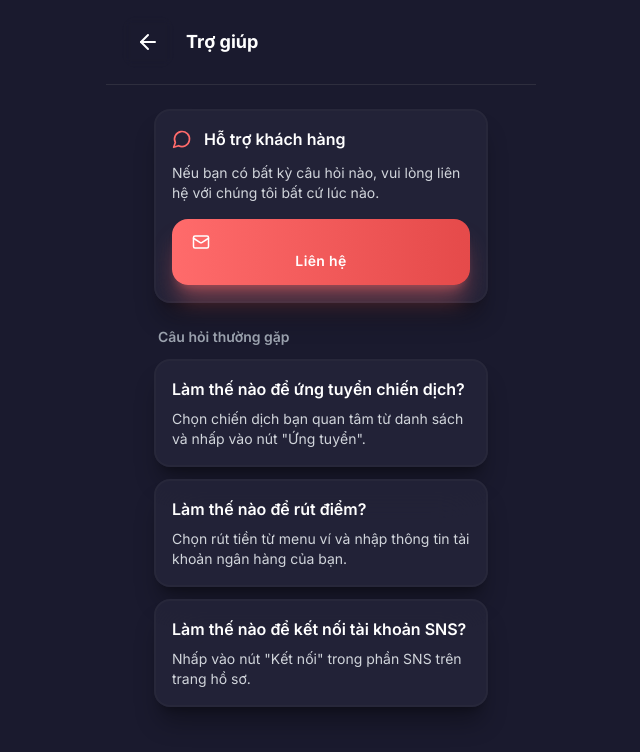
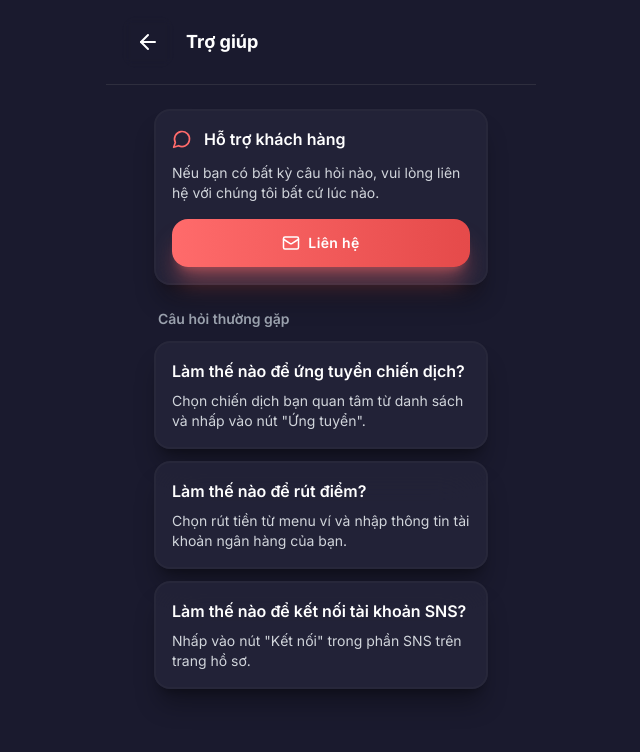
Before and after one commit to autoai247/exfluencervn, a Next.js app: page /help in a window 1280 px wide. Shown: the top 752 px of the page, without its empty margins (319-959 px from the left). Built offline with nearby package versions, Linux system fonts and the light colour scheme; no server answers.

Commit message:
fix: 공통 페이지/컴포넌트 검수 수정
- help/page.tsx: 연락하기 버튼 → mailto:support@exfluencer.vn 링크 연결
- CampaignCard.tsx: 'HSD' → 'Hạn chót' (마감일 올바른 베트남어)

Co-Authored-By: Claude Sonnet 4.6 <noreply@anthropic.com>

```diff
--- a/app/help/page.tsx
+++ b/app/help/page.tsx
@@ -29,10 +29,10 @@ export default function HelpPage() {
           <p className="text-sm text-gray-300 mb-4">
             {t.help.customerSupportDesc}
           </p>
-          <button className="btn btn-primary w-full">
+          <a href="mailto:support@exfluencer.vn" className="btn btn-primary w-full flex items-center justify-center">
             <Mail size={18} className="mr-2" />
             {t.help.contactUs}
-          </button>
+          </a>
         </div>
 
         <div className="space-y-3">
--- a/components/campaign/CampaignCard.tsx
+++ b/components/campaign/CampaignCard.tsx
@@ -228,7 +228,7 @@ export default function CampaignCard({
           {/* Action Buttons */}
           <div className="flex items-center gap-2 pt-3 border-t border-dark-500">
             <div className="flex-1 text-xs text-gray-400 truncate">
-              📅 {language === 'ko' ? '마감' : 'HSD'}: {campaign.deadline}
+              📅 {language === 'ko' ? '마감' : 'Hạn chót'}: {campaign.deadline}
             </div>
             <Link
               href={`${campaignUrl}`}
```
